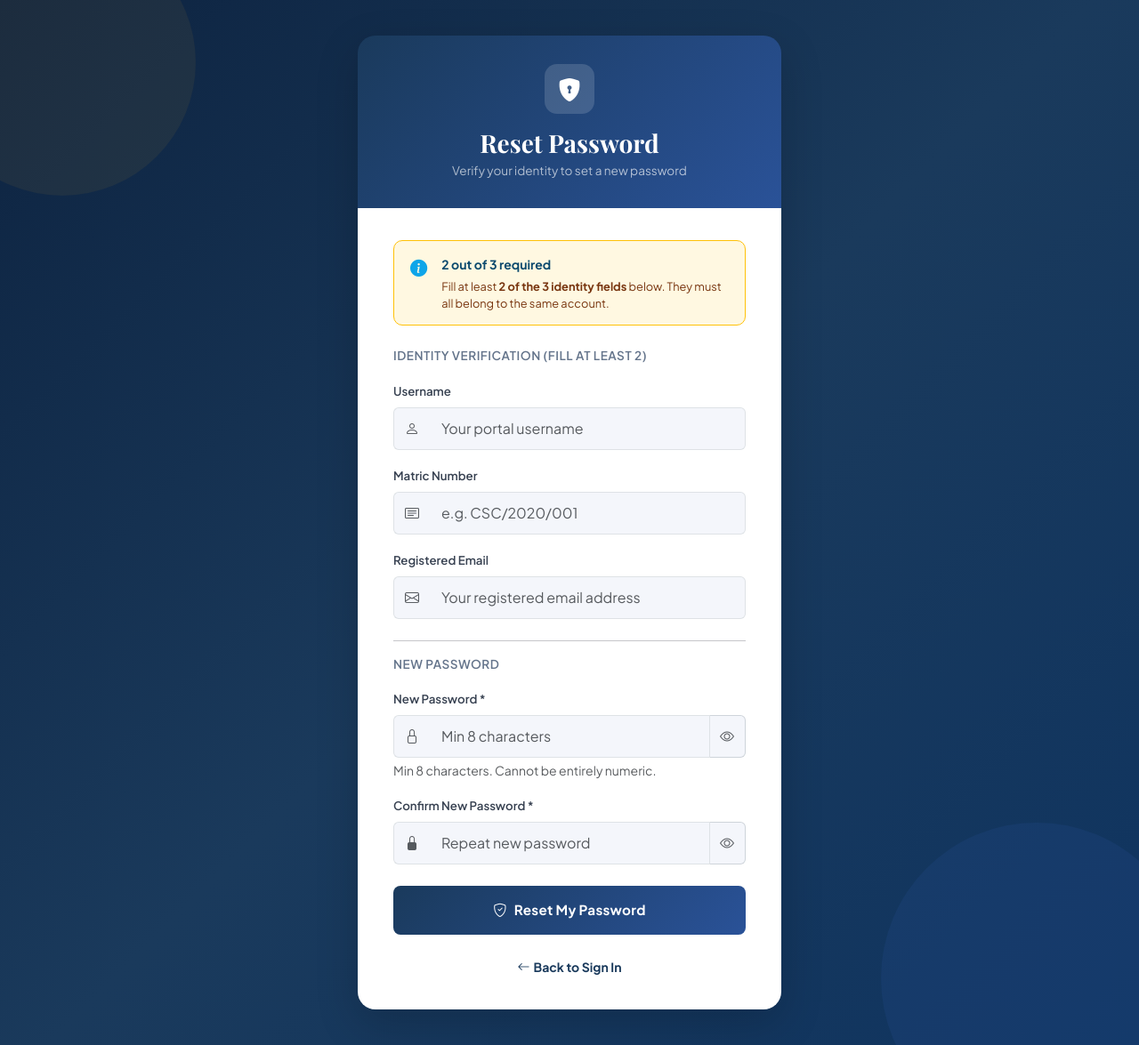
After one commit to nhoble-1/srms, a Django app: page /reset-password/ in a window 1280 px wide. The commit adds this page. Shown: the whole page at 89% size. Run offline with Django 4.2, Linux system fonts and the light colour scheme.

Commit message:
Add files via upload

```diff
--- /dev/null
+++ b/student_portal/templates/registration/direct_password_reset.html
@@ -0,0 +1,208 @@
+{% extends 'base.html' %}
+{% load static %}
+{% block extra_css %}
+<link href="{% static 'css/auth.css' %}" rel="stylesheet">
+{% endblock %}
+
+{% block auth_content %}
+<div class="auth-page">
+    <div class="auth-blob-1"></div>
+    <div class="auth-blob-2"></div>
+
+    <div class="auth-card-wrap container" style="max-width:500px;">
+        <div class="shadow-lg" style="border-radius:20px;overflow:hidden;">
+
+            {% if success %}
+            <!-- Success state -->
+            <div class="register-header" style="background:linear-gradient(135deg,#198754,#20c997);">
+                <div class="register-logo-icon"><i class="bi bi-check-circle-fill"></i></div>
+                <h3 class="register-title">Password Reset!</h3>
+                <p class="register-subtitle">Your password has been changed successfully</p>
+            </div>
+            <div class="register-form-panel bg-white text-center">
+                <div class="mb-4">
+                    <i class="bi bi-shield-check text-success" style="font-size:3.5rem;"></i>
+                </div>
+                <p class="mb-4" style="font-size:.95rem;color:#374151;">
+                    Your password has been updated. You can now sign in with your new password.
+                </p>
+                <a href="{% url 'login' %}" class="btn btn-primary w-100 py-3 fw-bold auth-submit-btn">
+                    <i class="bi bi-box-arrow-in-right me-2"></i>Sign In Now
+                </a>
+            </div>
+
+            {% else %}
+            <!-- Form state -->
+            <div class="register-header">
+                <div class="register-logo-icon"><i class="bi bi-shield-lock-fill"></i></div>
+                <h3 class="register-title">Reset Password</h3>
+                <p class="register-subtitle">Verify your identity to set a new password</p>
+            </div>
+
+            <div class="register-form-panel bg-white">
+
+                <!-- Info box -->
+                <div class="auth-warning-box d-flex gap-3 mb-4">
+                    <i class="bi bi-info-circle-fill auth-warning-icon" style="color:#0ea5e9;"></i>
+                    <div>
+                        <strong class="auth-warning-title" style="color:#0c4a6e;">2 out of 3 required</strong>
+                        <p class="auth-warning-text mt-1">
+                            Fill at least <strong>2 of the 3 identity fields</strong> below.
+                            They must all belong to the same account.
+                        </p>
+                    </div>
+                </div>
+
+                {% if error %}
+                <div class="alert alert-danger py-2 px-3 mb-3 small">
+                    <i class="bi bi-exclamation-circle me-1"></i>{{ error }}
+                </div>
+                {% endif %}
+
+                <form method="post" novalidate>
+                    {% csrf_token %}
+
+                    <p class="fw-semibold mb-3" style="font-size:.85rem;color:#64748b;text-transform:uppercase;letter-spacing:.5px;">
+                        Identity Verification (fill at least 2)
+                    </p>
+
+                    <!-- Username -->
+                    <div class="mb-3">
+                        <label class="form-label auth-label">Username</label>
+                        <div class="input-group auth-input-group">
+                            <span class="input-group-text">
+                                <i class="bi bi-person text-muted"></i>
+                            </span>
+                            <input type="text" name="username" class="form-control"
+                                   placeholder="Your portal username"
+                                   value="{{ request.POST.username }}">
+                        </div>
+                    </div>
+
+                    <!-- Matric number -->
+                    <div class="mb-3">
+                        <label class="form-label auth-label">Matric Number</label>
+                        <div class="input-group auth-input-group">
+                            <span class="input-group-text">
+                                <i class="bi bi-card-text text-muted"></i>
+                            </span>
+                            <input type="text" name="matric_number" class="form-control"
+                                   placeholder="e.g. CSC/2020/001"
+                                   value="{{ request.POST.matric_number }}">
+                        </div>
+                    </div>
+
+                    <!-- Registered email -->
+                    <div class="mb-4">
+                        <label class="form-label auth-label">Registered Email</label>
+                        <div class="input-group auth-input-group">
+                            <span class="input-group-text">
+                                <i class="bi bi-envelope text-muted"></i>
+                            </span>
+                            <input type="email" name="email" class="form-control"
+                                   placeholder="Your registered email address"
+                                   value="{{ request.POST.email }}">
+                        </div>
+                    </div>
+
+                    <hr class="my-3">
+
+                    <p class="fw-semibold mb-3" style="font-size:.85rem;color:#64748b;text-transform:uppercase;letter-spacing:.5px;">
+                        New Password
+                    </p>
+
+                    <!-- New password -->
+                    <div class="mb-3">
+                        <label class="form-label auth-label">New Password *</label>
+                        <div class="input-group auth-input-group">
+                            <span class="input-group-text">
+                                <i class="bi bi-lock text-muted"></i>
+                            </span>
+                            <input type="password" name="new_password" id="pw1"
+                                   class="form-control" placeholder="Min 8 characters" required>
+                            <button type="button" class="input-group-text auth-input-group-btn"
+                                    onclick="togglePw('pw1','e1')">
+                                <i class="bi bi-eye text-muted" id="e1"></i>
+                            </button>
+                        </div>
+                        <div class="form-text small mt-1">
+                            Min 8 characters. Cannot be entirely numeric.
+                        </div>
+                    </div>
+
+                    <!-- Confirm password -->
+                    <div class="mb-4">
+                        <label class="form-label auth-label">Confirm New Password *</label>
+                        <div class="input-group auth-input-group">
+                            <span class="input-group-text">
+                                <i class="bi bi-lock-fill text-muted"></i>
+                            </span>
+                            <input type="password" name="confirm_password" id="pw2"
+                                   class="form-control" placeholder="Repeat new password" required>
+                            <button type="button" class="input-group-text auth-input-group-btn"
+                                    onclick="togglePw('pw2','e2')">
+                                <i class="bi bi-eye text-muted" id="e2"></i>
+                            </button>
+                        </div>
+                    </div>
+
+                    <button type="submit" class="btn btn-primary w-100 py-3 fw-bold auth-submit-btn"
+                            onclick="return validateForm()">
+                        <i class="bi bi-shield-check me-2"></i>Reset My Password
+                    </button>
+                </form>
+
+                <div class="text-center mt-4">
+                    <a href="{% url 'login' %}" class="auth-footer-link" style="font-size:.875rem;">
+                        <i class="bi bi-arrow-left me-1"></i>Back to Sign In
+                    </a>
+                </div>
+            </div>
+            {% endif %}
+
+        </div>
+    </div>
+</div>
+
+<script>
+function togglePw(fieldId, iconId) {
+    const f = document.getElementById(fieldId);
+    const i = document.getElementById(iconId);
+    if (f.type === 'password') {
+        f.type = 'text';
+        i.className = 'bi bi-eye-slash text-muted';
+    } else {
+        f.type = 'password';
+        i.className = 'bi bi-eye text-muted';
+    }
+}
+
+function validateForm() {
+    const username = document.querySelector('[name=username]').value.trim();
+    const matric   = document.querySelector('[name=matric_number]').value.trim();
+    const email    = document.querySelector('[name=email]').value.trim();
+    const pw1      = document.getElementById('pw1').value.trim();
+    const pw2      = document.getElementById('pw2').value.trim();
+
+    // Count filled identity fields
+    const filled = [username, matric, email].filter(v => v.length > 0).length;
+    if (filled < 2) {
+        alert('Please fill at least 2 of the 3 identity fields (Username, Matric Number, Email).');
+        return false;
+    }
+    if (!pw1) {
+        alert('Please enter a new password.');
+        return false;
+    }
+    if (pw1 !== pw2) {
+        alert('Passwords do not match.');
+        return false;
+    }
+    if (pw1.length < 8) {
+        alert('Password must be at least 8 characters.');
+        return false;
+    }
+    return true;
+}
+</script>
+{% endblock %}
```
Also changed, not shown: student_portal/templates/registration/login.html (+3 -6 lines).
